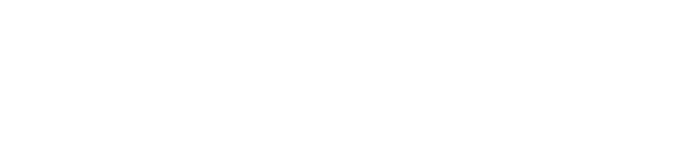
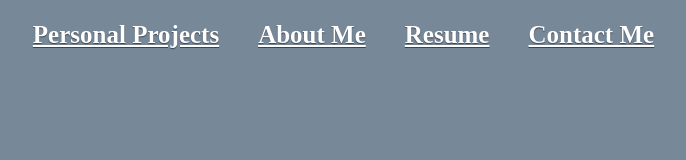
Before and after one commit to aidanm85/aidanm85.github.io, a plain HTML site: page personal-projects.html in a window 1280 px wide. Shown: the whole page, without its empty margins (319-1005 px from the left). Drawn offline with Linux system fonts and the light colour scheme.

Commit message:
Update personal-projects.html

```diff
--- a/personal-projects.html
+++ b/personal-projects.html
@@ -1,4 +1,15 @@
 <!DOCTYPE html>
 <html>
-
+	<head>
+		<link rel = "stylesheet" href = "style.css">
+	</head>
+	<body>
+		<header>
+			<ul id = "nav">
+			<li><a href = "https://aidanm85.github.io/personal-projects">Personal Projects</a></li>
+			<li><a href = "https://aidanm85.github.io/about-me">About Me</a></li>
+			<li><a href = "https://aidanm85.github.io/resume">Resume</a></li>
+			<li><a href = "https://aidanm85.github.io/contact">Contact Me</a></li>
+		</header>
+	</body>
 </html>
```
